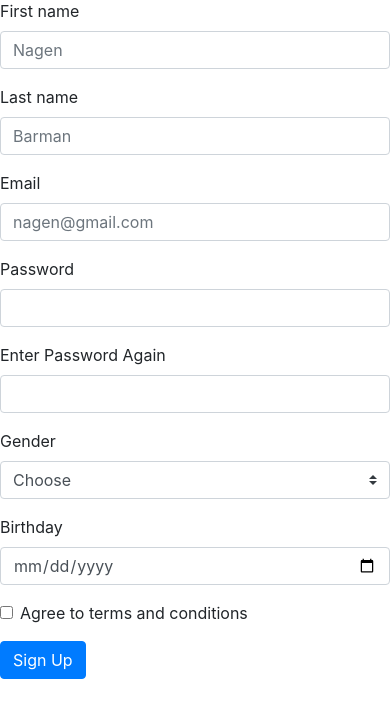
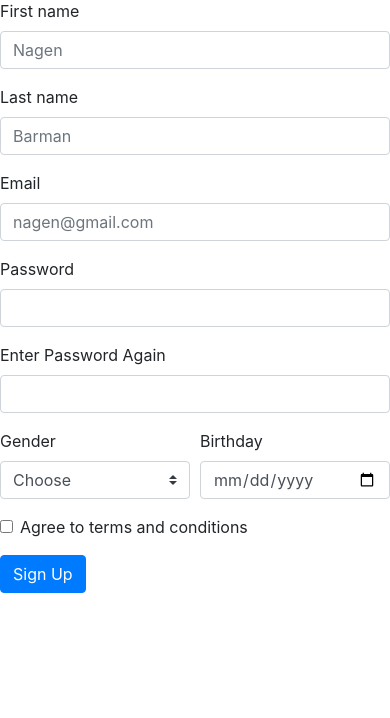
Before and after one commit to 10nayan/abcdit, a Flask app: page /signup in a window 390 px wide. Shown: the part 57-775 px from the top of the page. Run offline with Flask 2, Linux system fonts and the light colour scheme; some libraries are stand-ins or nearby versions.

Commit message:
design improved

```diff
--- a/templates/signup.html
+++ b/templates/signup.html
@@ -35,21 +35,21 @@
     {% endwith %}
     <form action="{{url_for('signup')}}" method='post' class="needs-validation" novalidate>
       <div class="form-row">
-        <div class="col-md-4 mb-3">
+        <div class="col-md-4 col-12 mb-3">
           <label for="validationCustom01">First name</label>
           <input type="text" name=first_name class="form-control" id="validationCustom01" placeholder="Nagen" required>
           <div class="valid-feedback">
             Looks good!
           </div>
         </div>
-        <div class="col-md-4 mb-3">
+        <div class="col-md-4 col-12 mb-3">
           <label for="validationCustom02">Last name</label>
           <input type="text" name=last_name class="form-control" id="validationCustom02" placeholder="Barman" required>
           <div class="valid-feedback">
             Looks good!
           </div>
         </div>
-        <div class="col-md-4 mb-3">
+        <div class="col-md-4 col-12 mb-3">
           <label for="validationCustom03">Email</label>
           <input type="email" name=email class="form-control" id="validationCustom03" placeholder="nagen@gmail.com" required>
           <div class="valid-feedback">
@@ -58,21 +58,21 @@
         </div>
       </div>
       <div class="form-row">
-        <div class="col-md-4 mb-3">
+        <div class="col-md-4 col-12 mb-3">
           <label for="validationCustom04">Password</label>
           <input type="password" name=password class="form-control" id="validationCustom04" required>
           <div class="invalid-feedback">
             Please provide a password.
           </div>
         </div>
-        <div class="col-md-4 mb-3">
+        <div class="col-md-4 col-12 mb-3">
           <label for="validationCustom05">Enter Password Again</label>
           <input type="password" name=password2 class="form-control" id="validationCustom05" required>
           <div class="invalid-feedback">
             Please provide a password.
           </div>
         </div>
-        <div class="col-md-2 mb-3">
+        <div class="col-md-2 col-6 mb-3">
           <label for="validationCustom06">Gender</label>
           <select class="custom-select" name=gender id="validationCustom06" required>
             <option selected disabled value="">Choose</option>
@@ -84,7 +84,7 @@
             Please choose any option
           </div>
         </div>
-        <div class="col-md-2 mb-3">
+        <div class="col-md-2 col-6 mb-3">
           <label for="validationCustom07">Birthday</label>
           <input type="date" name=birthday class="form-control" id="validationCustom07" required>
           <div class="invalid-feedback">
```
